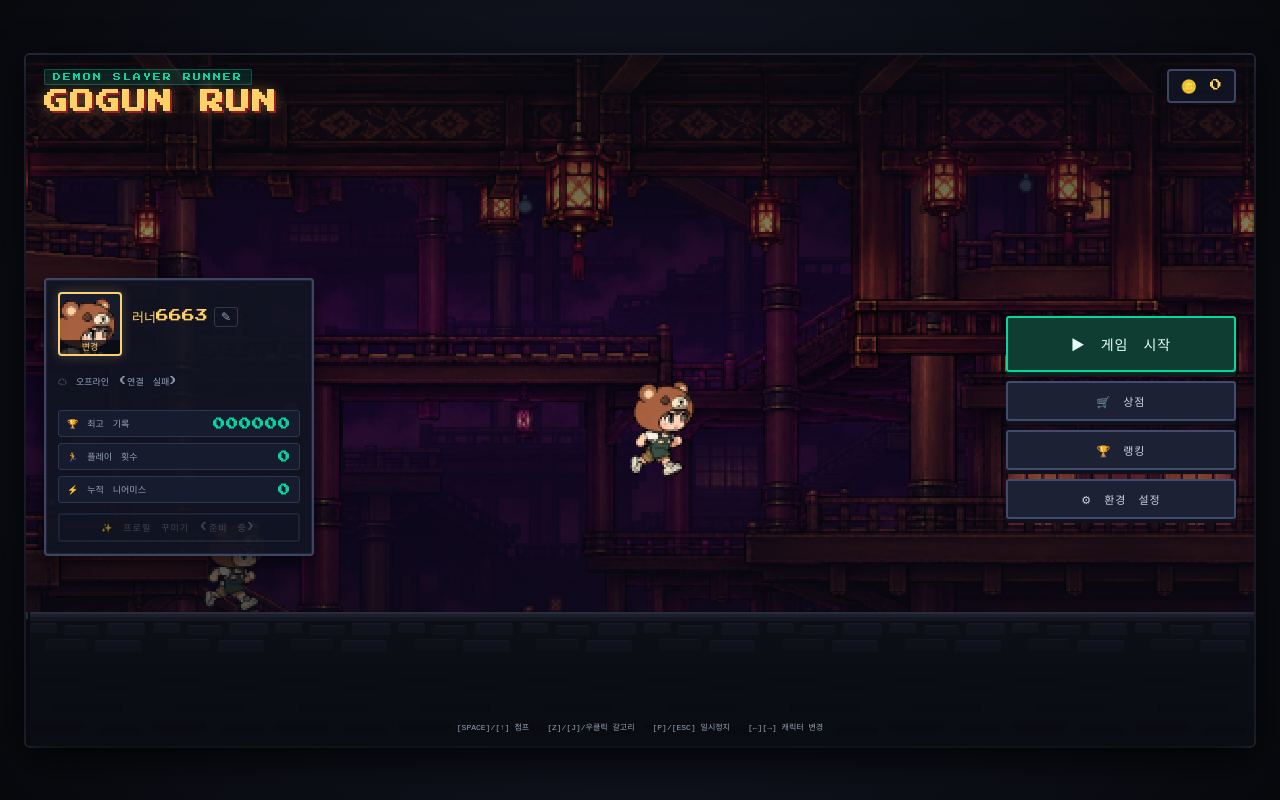
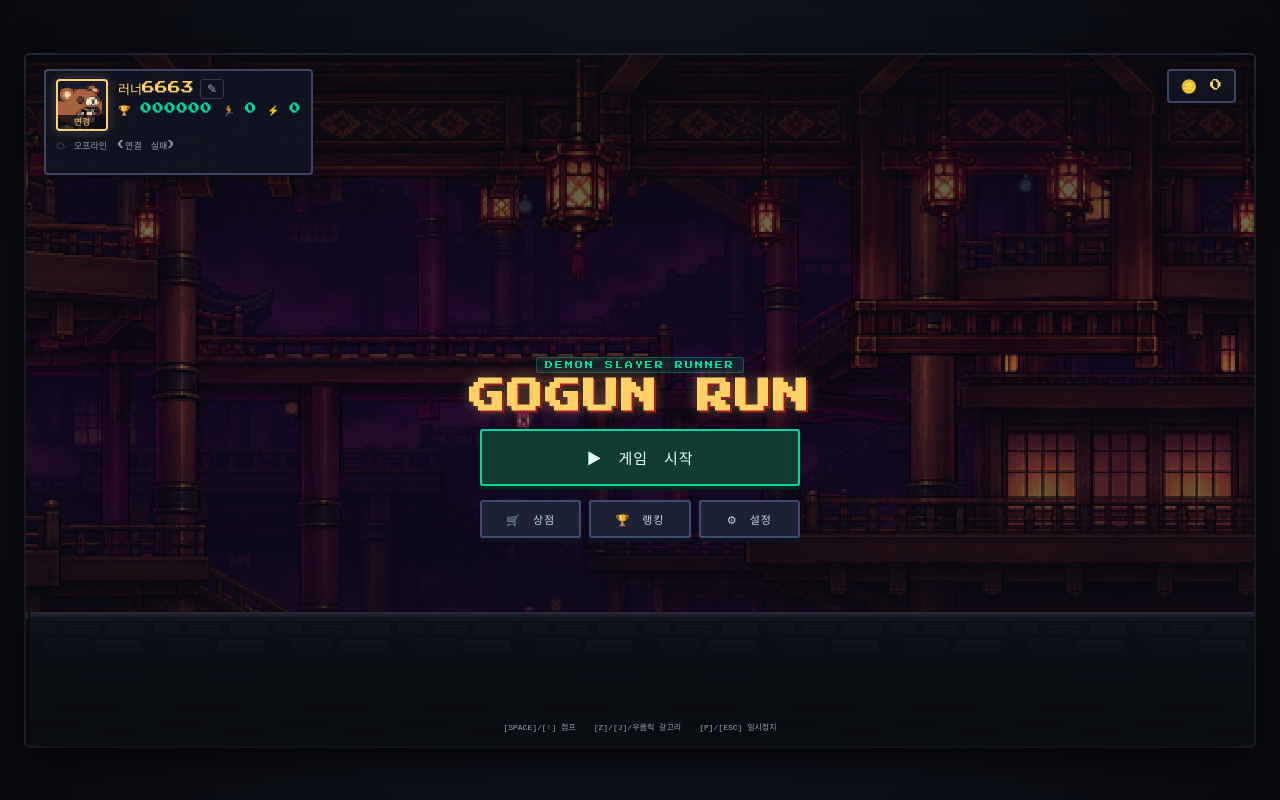
Before and after one commit to Ricochet-cloud/Gogun-Run, a plain HTML site: page index.html in a window 1280 px wide. Drawn offline with Linux system fonts and the light colour scheme; a web font is replaced by a local one.

Commit message:
홈 화면 재디자인: 달리는 캐릭터 제거, 프로필 카드 좌상단, 중앙 로고+시작+보조 메뉴
Co-Authored-By: Claude Sonnet 5.5 <noreply@anthropic.com>
Claude-Session: https://claude.ai/code/session_01NaRW9ZB6huVtPEZqD6rxMq

```diff
--- a/css/game.css
+++ b/css/game.css
@@ -1119,28 +1119,17 @@
    ========================================================================== */
 .home-screen {
   flex-direction: column;
-  gap: 10px;
+  gap: 8px;
   padding: 14px 18px;
   pointer-events: auto;
-  background: linear-gradient(180deg, rgba(8, 10, 16, 0.82) 0%, rgba(8, 10, 16, 0.32) 42%, rgba(8, 10, 16, 0.86) 100%);
+  background: linear-gradient(180deg, rgba(8, 10, 16, 0.78) 0%, rgba(8, 10, 16, 0.45) 45%, rgba(8, 10, 16, 0.85) 100%);
 }
 
 .home-top {
   display: flex;
   justify-content: space-between;
   align-items: flex-start;
-}
-
-.home-brand {
-  display: flex;
-  flex-direction: column;
-  align-items: flex-start;
-  gap: 5px;
-}
-
-.home-brand .logo-text {
-  margin: 0;
-  font-size: 24px;
+  gap: 10px;
 }
 
 .home-wallet {
@@ -1152,40 +1141,21 @@
   font-size: 13px;
 }
 
-.home-main {
-  flex: 1;
-  min-height: 0;
-  display: grid;
-  grid-template-columns: minmax(210px, 270px) 1fr minmax(190px, 230px);
-  gap: 14px;
-  align-items: stretch;
-}
-
-.home-card {
-  background: rgba(17, 20, 34, 0.9);
+/* 프로필: 좌상단 작은 카드 */
+.home-profile {
+  background: rgba(17, 20, 34, 0.88);
   border: 2px solid #3c4664;
-  box-shadow: 0 6px 20px rgba(0, 0, 0, 0.6), inset 0 0 0 1px #1d2338;
   border-radius: 4px;
-  padding: 12px;
+  padding: 8px 10px;
   box-sizing: border-box;
-}
-
-.home-profile {
-  display: flex;
-  flex-direction: column;
-  gap: 10px;
+  max-width: min(300px, 62vw);
   text-align: left;
-  align-self: center;
-}
-
-.profile-head {
-  display: flex;
-  align-items: center;
-  gap: 10px;
-}
+}
+
+.profile-head { display: flex; align-items: center; gap: 10px; }
 
 .profile-avatar {
-  --av: 64px;
+  --av: 52px;
   flex: none;
   width: var(--av);
   height: var(--av);
@@ -1256,63 +1226,46 @@
 
 .profile-stats {
   display: flex;
-  flex-direction: column;
+  flex-wrap: wrap;
+  gap: 2px 10px;
+  margin-top: 4px;
+  font-size: 10px;
+  color: #94a3b8;
+}
+.profile-stats b { color: #06d6a0; font-size: 11px; letter-spacing: 1px; }
+
+/* 중앙: 로고 + 시작 + 보조 메뉴 */
+.home-center {
+  flex: 1;
+  min-height: 0;
+  display: flex;
+  flex-direction: column;
+  align-items: center;
+  justify-content: center;
+  gap: 14px;
+}
+
+.home-brand {
+  display: flex;
+  flex-direction: column;
+  align-items: center;
   gap: 6px;
 }
-
-.profile-stat {
-  display: flex;
-  justify-content: space-between;
-  align-items: center;
-  background: #161b2e;
-  border: 1px solid #2d3754;
-  border-radius: 3px;
-  padding: 6px 8px;
-  font-size: 9px;
-  color: #94a3b8;
-}
-
-.profile-stat b {
-  font-size: 12px;
-  color: #06d6a0;
-  letter-spacing: 1px;
-}
-
-.home-soon,
-.home-menu button:disabled {
-  opacity: 0.5;
-  cursor: not-allowed;
-}
-
-.home-stage {
-  display: flex;
-  align-items: center;
-  justify-content: center;
-  min-width: 0;
-}
-
-.home-stage .char-select {
-  margin: 0;
-  width: 100%;
-  max-width: 420px;
-}
-
-.home-stage .char-card {
-  background: rgba(17, 20, 34, 0.55);
-  border-color: rgba(60, 70, 100, 0.8);
+.home-brand .logo-text { margin: 0; font-size: 36px; }
+
+.home-start {
+  width: min(320px, 80%);
+  padding: 16px 12px;
+  font-size: 15px;
 }
 
 .home-menu {
   display: flex;
-  flex-direction: column;
-  justify-content: center;
-  gap: 9px;
-}
-
-.home-start {
-  padding: 16px 12px;
-  font-size: 14px;
-}
+  gap: 8px;
+  width: min(320px, 80%);
+}
+.home-menu button { flex: 1; padding: 9px 4px; font-size: 11px; }
+.home-menu button:disabled { opacity: 0.45; cursor: not-allowed; }
 
 .home-guide {
   display: flex;
@@ -1324,39 +1277,18 @@
   font-family: 'DotGothic16', monospace;
 }
 
-/* 좁은 화면 / 세로 모드: 한 줄로 쌓기 */
-@media (max-width: 760px), (orientation: portrait) {
-  .home-screen { padding: 10px 12px; gap: 8px; overflow-y: auto; }
-  .home-brand .logo-text { font-size: 18px; }
-  .home-main {
-    grid-template-columns: 1fr;
-    grid-auto-rows: min-content;
-    gap: 10px;
-    flex: none;
-  }
-  .home-profile { align-self: stretch; }
-  .home-menu { display: grid; grid-template-columns: 1fr 1fr; }
-  .home-start { grid-column: 1 / -1; padding: 12px; }
+/* 낮은 가로 화면(폰 가로) / 좁은 화면 */
+@media (max-height: 460px), (max-width: 760px) {
+  .home-screen { padding: 8px 12px; gap: 4px; overflow-y: auto; }
+  .home-center { min-height: min-content; }
+  .home-brand .badge-theme { display: none; }
+  .home-brand .logo-text { font-size: 26px; }
+  .home-center { gap: 10px; }
+  .home-start { padding: 12px; font-size: 13px; }
+  .home-profile { padding: 6px 8px; }
+  .profile-avatar { --av: 44px; }
   .home-guide { display: none; }
 }
-
-/* 낮은 가로 화면(폰 가로): 크기 줄이기 */
-@media (max-height: 460px) and (orientation: landscape) {
-  .home-screen { padding: 8px 12px; gap: 6px; }
-  .home-brand .logo-text { font-size: 16px; }
-  .home-brand .badge-theme { display: none; }
-  .home-card { padding: 8px; }
-  .profile-avatar { --av: 48px; }
-  .home-main { grid-template-columns: minmax(170px, 210px) 1fr minmax(150px, 190px); gap: 8px; }
-  .home-stage .char-desc { display: none; }
-  .home-profile { gap: 6px; }
-  .profile-stat { padding: 3px 6px; }
-  .home-soon { display: none; }
-  .home-start { padding: 10px; font-size: 12px; }
-  .home-menu { gap: 6px; }
-  .home-guide { display: none; }
-}
-
 
 /* ============================================================
    결과 화면 (GAME OVER) 강화
@@ -1523,10 +1455,6 @@
 .rank-score { font-size: 12px; color: #ffd166; }
 
 
-/* 홈: 중앙은 달리는 캐릭터만 (카드/화살표 없음) */
-.home-stage .char-select { margin: 0; justify-content: center; }
-.home-stage .char-preview-frame { width: auto; height: auto; }
-
 /* 프로필 아바타 = 캐릭터 변경 버튼 */
 button.profile-avatar { cursor: pointer; padding: 0; position: relative; overflow: hidden; }
 button.profile-avatar:hover { border-color: #fff3c4; }
--- a/js/game/Game.js
+++ b/js/game/Game.js
@@ -740,16 +740,19 @@ export class Game {
     if (!this.gameState.is(GameState.READY)) this.powerUps.renderItems(this.renderer.ctx);
 
     // 6-1. 펫 (플레이어 뒤)
-    this.pet.render(this.renderer.ctx);
+    const onTitle = this.gameState.is(GameState.READY);   // 홈 화면에서는 캐릭터/펫을 그리지 않는다
+    if (!onTitle) this.pet.render(this.renderer.ctx);
 
     // 7. 플레이어 스프라이트 렌더링 (공중제비 회전 지원)
     const rctx = this.renderer.ctx;
+    if (!onTitle) {
       this.powerUps.renderBehindPlayer(rctx, this.player);
       rctx.save();
       rctx.globalAlpha = this.powerUps.playerAlpha();
       this.player.render(rctx);
       rctx.restore();
       this.powerUps.renderFrontOfPlayer(rctx, this.player);
+    }
 
     // 7-1. 파티클/링/팝업/콤보 HUD
     this.effects.drawFront(this.renderer.ctx);
--- a/js/systems/UIManager.js
+++ b/js/systems/UIManager.js
@@ -114,16 +114,8 @@ export class UIManager {
       <!-- 2. 홈 화면 (READY) -->
       <div id="screen-ready" class="ui-screen home-screen" style="display: none;">
         <div class="home-top">
-          <div class="home-brand">
-            <div class="badge-theme">DEMON SLAYER RUNNER</div>
-            <h1 class="ui-title logo-text">GOGUN RUN</h1>
-          </div>
-          <div class="home-wallet" title="보유 코인">🪙 <span id="ready-coins" class="coin-val">0</span></div>
-        </div>
-
-        <div class="home-main">
-          <!-- 좌: 프로필 카드 -->
-          <section class="home-card home-profile">
+          <!-- 프로필: 항상 보이는 작은 카드 -->
+          <section class="home-profile">
             <div class="profile-head">
               <button id="profile-avatar" class="profile-avatar ui-interactive" type="button" title="눌러서 캐릭터 바꾸기" aria-label="캐릭터 바꾸기"><span class="profile-avatar-hint">변경</span></button>
               <div class="profile-id">
@@ -132,44 +124,34 @@ export class UIManager {
                   <input id="profile-name-input" class="profile-name-input ui-interactive" type="text" maxlength="24" style="display: none;" aria-label="닉네임">
                   <button id="btn-edit-name" class="profile-edit ui-interactive" title="닉네임 바꾸기">✎</button>
                 </div>
+                <div class="profile-stats">
+                  <span title="최고 기록">🏆 <b id="ready-best-score">000000</b></span>
+                  <span title="플레이 횟수">🏃 <b id="profile-runs">0</b></span>
+                  <span title="누적 니어미스">⚡ <b id="profile-near">0</b></span>
+                </div>
                 <div id="profile-msg" class="profile-msg"></div>
               </div>
             </div>
             <div id="account-row" class="account-row"></div>
-            <div class="profile-stats">
-              <div class="profile-stat"><span>🏆 최고 기록</span><b id="ready-best-score">000000</b></div>
-              <div class="profile-stat"><span>🏃 플레이 횟수</span><b id="profile-runs">0</b></div>
-              <div class="profile-stat"><span>⚡ 누적 니어미스</span><b id="profile-near">0</b></div>
-            </div>
-            <button class="ui-btn ui-btn-subtle home-soon" disabled>✨ 프로필 꾸미기 (준비 중)</button>
           </section>
+          <div class="home-wallet" title="보유 코인">🪙 <span id="ready-coins" class="coin-val">0</span></div>
+        </div>
 
-          <!-- 중: 캐릭터 -->
-          <section class="home-stage">
-            <div id="char-select" class="char-select" style="display: none;">
-              <div class="char-preview-frame"><div id="char-preview" class="char-preview"></div></div>
-            </div>
-          </section>
-
-          <!-- 우: 메뉴 -->
+        <div class="home-center">
+          <div class="home-brand">
+            <div class="badge-theme">DEMON SLAYER RUNNER</div>
+            <h1 class="ui-title logo-text">GOGUN RUN</h1>
+          </div>
+          <button id="btn-start-game" class="ui-btn ui-btn-primary ui-interactive home-start">▶ 게임 시작</button>
           <nav class="home-menu">
-            <button id="btn-start-game" class="ui-btn ui-btn-primary ui-interactive home-start">
-              ▶ 게임 시작
-            </button>
-            <button id="btn-ready-shop" class="ui-btn ui-btn-secondary ui-interactive">
-              🛒 상점
-            </button>
-            <button id="btn-ready-rank" class="ui-btn ui-btn-subtle" disabled>
-              🏆 랭킹 (준비 중)
-            </button>
-            <button id="btn-ready-settings" class="ui-btn ui-btn-secondary ui-interactive">
-              ⚙ 환경 설정
-            </button>
+            <button id="btn-ready-shop" class="ui-btn ui-btn-secondary ui-interactive">🛒 상점</button>
+            <button id="btn-ready-rank" class="ui-btn ui-btn-subtle" disabled>🏆 랭킹</button>
+            <button id="btn-ready-settings" class="ui-btn ui-btn-secondary ui-interactive">⚙ 설정</button>
           </nav>
         </div>
 
         <div class="home-guide">
-          <span>[SPACE]/[↑] 점프</span><span>[Z]/[J]/우클릭 갈고리</span><span>[P]/[ESC] 일시정지</span><span>[←][→] 캐릭터 변경</span>
+          <span>[SPACE]/[↑] 점프</span><span>[Z]/[J]/우클릭 갈고리</span><span>[P]/[ESC] 일시정지</span>
         </div>
       </div>
 
@@ -389,8 +371,6 @@ export class UIManager {
       // 시작 화면
       readyBestScore: this.overlay.querySelector('#ready-best-score'),
       btnStartGame: this.overlay.querySelector('#btn-start-game'),
-      charSelect: this.overlay.querySelector('#char-select'),
-      charPreview: this.overlay.querySelector('#char-preview'),
       modalChar: this.overlay.querySelector('#modal-char'),
       charPickList: this.overlay.querySelector('#char-pick-list'),
       btnCharPickClose: this.overlay.querySelector('#btn-char-pick-close'),
@@ -1045,38 +1025,11 @@ export class UIManager {
   }
 
   /**
-   * 캐릭터 선택 영역 갱신 (미리보기는 CSS steps 애니메이션으로 달리기 프레임 재생)
+   * 캐릭터 선택 갱신 (홈에는 프로필 아바타만 있음)
    */
   _renderCharacterSelect() {
-    const el = this.elements;
-    if (!this.characters || !el.charSelect) return;
-
-    const list = this.characters.ownedList();
-    el.charSelect.style.display = 'flex';
+    if (!this.characters) return;
     this._refreshAvatar();
-
-    const ch = this.characters.getSelected();
-    const cfg = this.characters.getPlayerAssetConfig(ch.ID);
-    const fw = cfg.FRAME_WIDTH || 64;
-    const fh = cfg.FRAME_HEIGHT || 64;
-    const run = cfg.ANIMATIONS?.RUN || { FRAMES: [0], FPS: 1 };
-    const frames = run.FRAMES.length;
-    const scale = (this.overlay.clientHeight || 720) >= 520 ? 3 : 2;
-    const frame = p0frame(el);
-    if (frame) { frame.style.width = `${fw * scale}px`; frame.style.height = `${fh * scale}px`; }
-
-    const p = el.charPreview;
-    p.style.width = `${fw * scale}px`;
-    p.style.height = `${fh * scale}px`;
-    p.style.backgroundImage = `url("${ch.SRC}")`;
-    p.style.backgroundSize = 'auto 100%';
-    p.style.setProperty('--char-run-shift', `${-fw * scale * frames}px`);
-    p.style.setProperty('--char-run-frames', String(frames));
-    p.style.setProperty('--char-run-duration', `${(frames / (run.FPS || 10)).toFixed(3)}s`);
-    // 애니메이션 재시작 (캐릭터 교체 시 첫 프레임부터)
-    p.style.animation = 'none';
-    void p.offsetWidth;
-    p.style.animation = '';
   }
 
   /**
```
Lines whose indentation alone changed are shown as unchanged.
